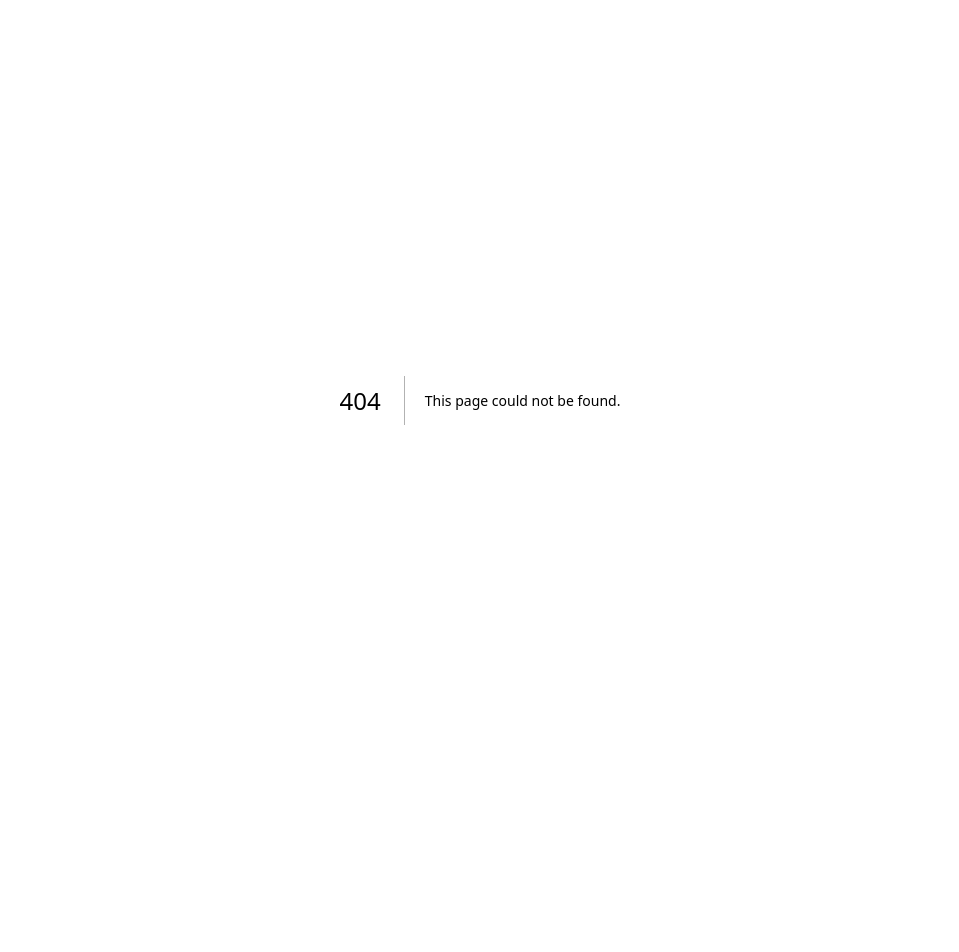
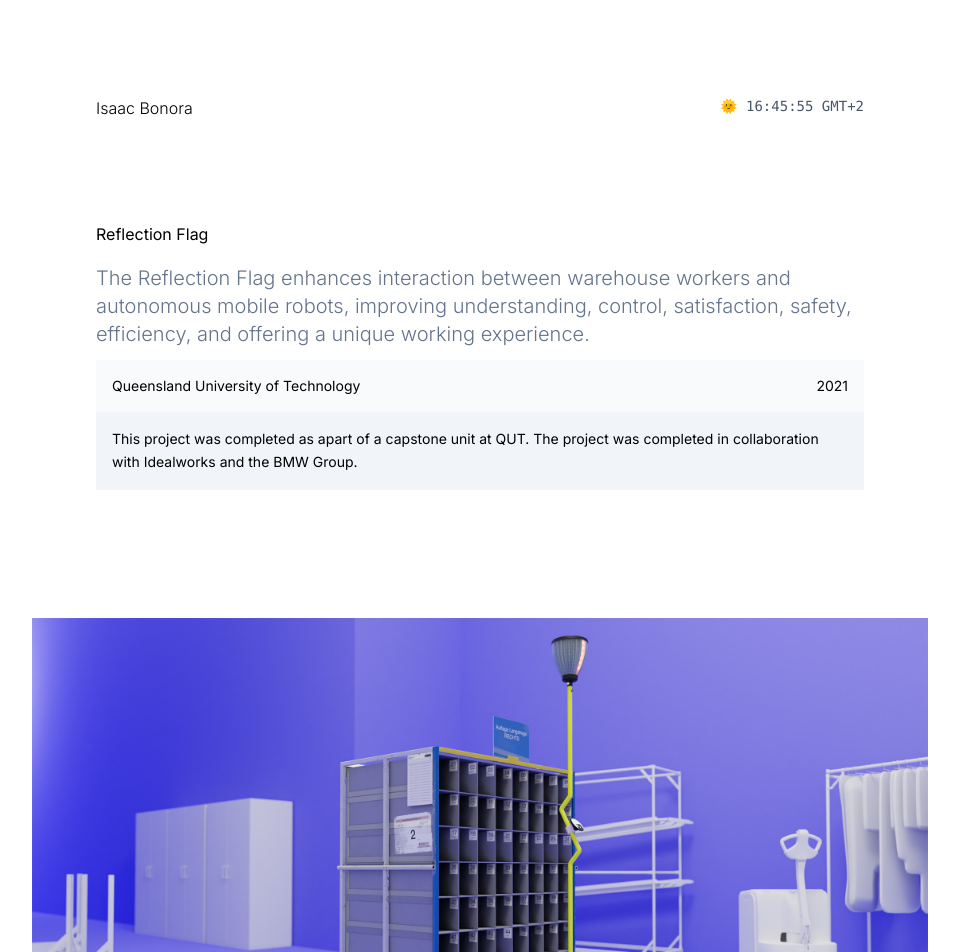
Before and after one commit to isbonora/isbonora.com, a Next.js app: page /projects/iwhub-reflection-flag in a window 1280 px wide. Before the commit this address had no page. Shown: the top 952 px of the page, without its empty margins (160-1119 px from the left). Before the commit the page ends 800 px from the top, so only its background shows below. Built offline with nearby package versions, Linux system fonts and the light colour scheme.

Commit message:
Fix some errors and star the iwhub page

```diff
--- a/app/page.tsx
+++ b/app/page.tsx
@@ -27,7 +27,7 @@ export default function Home() {
             width="3"
           />
           <FeaturedProject alt="DiCart" src={dicart} page="#" width="1" />
-          <FeaturedProject alt="iwhub" src={iwhub} page="#" width="2" />
+          <FeaturedProject alt="iwhub" src={iwhub} page="/projects/iwhub-reflection-flag" width="2" />
         </section>
 
         <section className="section" id="more">
--- a/app/projects/modclave-store-and-sterilise/page.tsx
+++ b/app/projects/iwhub-reflection-flag/page.tsx
@@ -1,12 +1,9 @@
 import Image from "next/image";
 import Link from "next/link";
 
-import modclave from "@/public/projects/modclaveHero.jpg";
-import module_closeup from "./module_closeup.jpg";
-import autoclave_requirements from "./autoclave_requirements.png";
-import instruments_stockphoto from "./ibrahim-boran-pV5arhEZHiA-unsplash.jpg";
+import iwhub from "@/public/projects/iwhub_hero.jpg";
 
-import Section from "@/components/project/section";
+import Section from "@/components/project/Section";
 import InlineSection from "@/components/project/InlineSection";
 import ProjectInfo from "@/components/project/ProjectInfo";
 import ExternalLink from "@/components/project/ExternalLink";
@@ -15,32 +12,29 @@ export default function Home() {
   return (
     <div className="project-body">
       <Section>
-        <h1>modClave: Store & Sterilise</h1>
+        <h1>Reflection Flag</h1>
         <p className="lead">
-          An affordable and compact sterilisation device that addresses waste
-          mismanagement in healthcare by enabling clinics to reprocess
-          instruments, promoting sustainability and emphasizing the importance
-          of waste reduction during product development.
+          The Reflection Flag enhances interaction between warehouse workers and
+          autonomous mobile robots, improving understanding, control,
+          satisfaction, safety, efficiency, and offering a unique working
+          experience.
         </p>
 
         <ProjectInfo
           clientName="Queensland University of Technology"
-          datePeriod="2022"
-          bodyText="This project was completed over 12-months in the final year of my
-          Industrial Design degree as my disertation project. The projects
-          outcome incluced a reserach thesis and a developed product based on
-          the reserach completed in the first 6 months of the project."
+          datePeriod="2021"
+          bodyText="This project was completed as apart of a capstone unit at QUT. The project was completed in collaboration with Idealworks and the BMW Group."
         />
       </Section>
 
       <Image
-        alt="hero image of the modclave"
-        src={modclave}
+        alt="hero image of the iwhub by idealworks with the reflection flag attached"
+        src={iwhub}
         sizes="(min-width: 808px) 50vw, 100vw"
         className="off-width"
         placeholder="blur"
       />
-
+{/*
       <Section>
         <h3>Introduction</h3>
         <p>
@@ -138,7 +132,7 @@ export default function Home() {
           product development and understanding the need to know explicitly what
           my users problems are.
         </p>
-      </Section>
+      </Section> */}
 
       <Section>
         <h3>Read More</h3>
```
